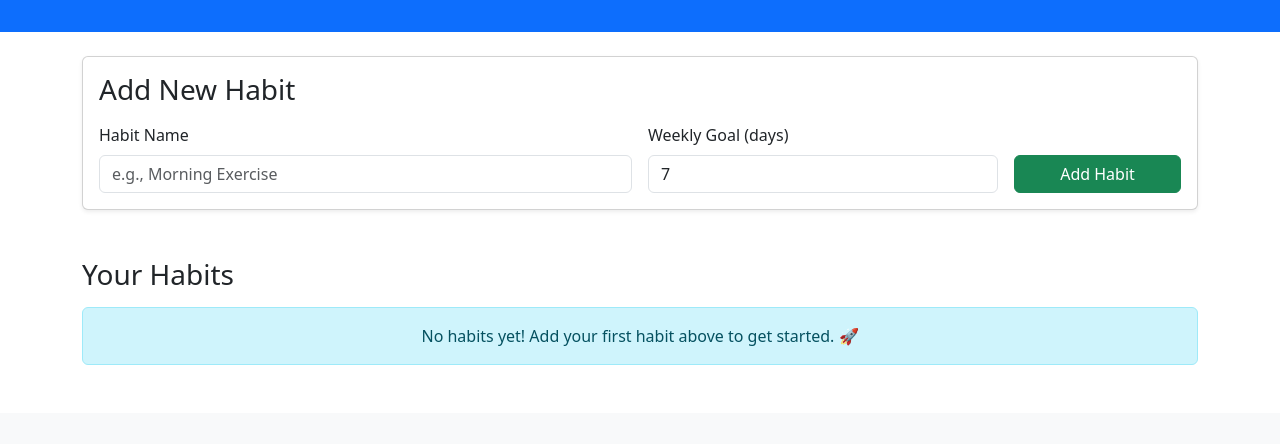
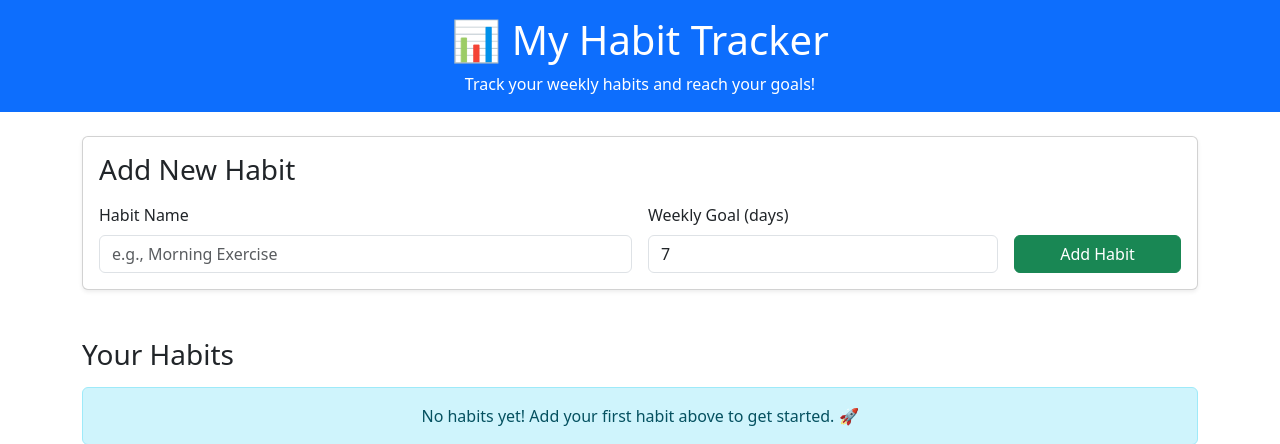
Before and after one commit to Valamala/habit-tracker, a Python web app: template templates/index.html in a window 1280 px wide. Shown: the top 444 px of the page. Run offline with Jinja, Linux system fonts and the light colour scheme; the template is opened without the code that fills it, so the values that code supplies are empty.

```diff
--- a/templates/index.html
+++ b/templates/index.html
@@ -10,7 +10,8 @@
     <!-- Header -->
     <header class="bg-primary text-white py-3 mb-4">
         <div class="container">
-            <!-- You can add header content here if needed -->
+            <h1 class="text-center">📊 My Habit Tracker</h1>
+            <p class="text-center mb-0">Track your weekly habits and reach your goals!</p>
         </div>
     </header>
 
```
